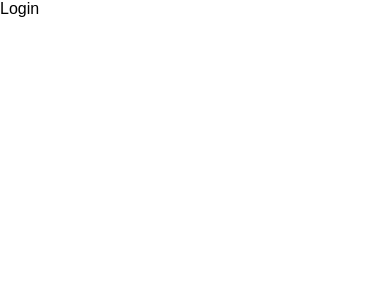
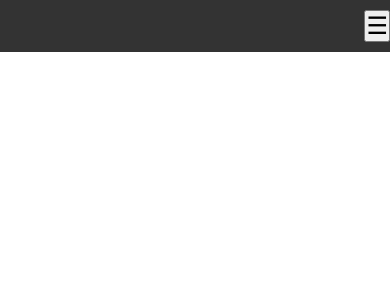
Before and after one commit to komalmastud/villa, a React (Vite) app: page /login in a window 390 px wide. Shown: the top 300 px of the page. Built offline with nearby package versions, Linux system fonts and the light colour scheme.

Commit message:
responsive Navbar changes

```diff
--- a/src/Components/Navbar.jsx
+++ b/src/Components/Navbar.jsx
@@ -1,12 +1,22 @@
+import { useState } from "react";
 import { NavLink } from "react-router-dom";
-import './Navbar.css';
+import "./Navbar.css";
 
 function Navbar() {
+  const [isMenuOpen, setIsMenuOpen] = useState(false);
+
+  const toggleMenu = () => {
+    setIsMenuOpen((prev) => !prev);
+  };
+
   return (
     <div>
       <nav className="navbar">
+        <button className="nav-icon" onClick={toggleMenu}>
+          ☰ {/* Hamburger icon */}
+        </button>
 
-        <ul>
+        <ul className={isMenuOpen ? "open" : ""}>
           <li>
             <NavLink
               className={({ isActive }) => (isActive ? "pink" : "link")}
--- a/src/index.css
+++ b/src/index.css
@@ -1,19 +1,18 @@
 .navbar {
   display: flex;
-  gap: 40px;
+  justify-content: space-between;
+  align-items: center;
+  padding: 10px 20px;
+  background-color: #333;
+  position: fixed;
   top: 0;
-  left: 0;
-  margin-left: 500px;
-  margin-top: 20px;
-  padding-left: 200px;
-  font-size: 18px;
+  width: 100%;
   z-index: 1000;
-  font-weight: bold;
-  position: fixed;
 }
 
 body {
   font-family: "Poppins", sans-serif;
+  margin: 0;
 }
 
 .navbar ul {
@@ -22,12 +21,8 @@ body {
   padding: 0;
   display: flex;
   gap: 40px;
-}
-
-.navbar li {
-  list-style: none;
-  padding: 0;
-  margin: 0;
+  margin-left: 690px;
+  margin-right: 10px;
 }
 
 .navbar a {
@@ -37,8 +32,6 @@ body {
   border: 1px solid white;
   border-radius: 5px;
   padding: 5px 20px;
-  top: 1px;
-  position: relative;
 }
 
 .navbar a:hover {
@@ -54,6 +47,41 @@ body {
   font-weight: bold;
 }
 
+.nav-icon {
+  font-size: 1.5rem;
+  cursor: pointer;
+  display: none;
+}
+
+@media (max-width: 768px) {
+  .navbar {
+    flex-direction: column;
+    align-items: flex-end;
+  }
+
+  .navbar ul {
+    flex-direction: column;
+    gap: 20px;
+    display: none;
+    width: 100%;
+    background-color: rgba(0, 0, 0, 0.5);
+    position: absolute;
+    top: 50px;
+    right: -50px;
+    padding: 20px;
+  }
+
+  .navbar ul.open {
+    display: flex;
+  }
+
+  .nav-icon {
+    display: block;
+    margin-left: auto;
+    margin-right: 20px;
+  }
+}
+
 /*swipper css*/
 .Photos {
   position: relative;
@@ -63,6 +91,7 @@ body {
   width: 100%;
   height: 80vh;
   left: 20px;
+  z-index: -1;
 }
 
 .Photos::before {
```
